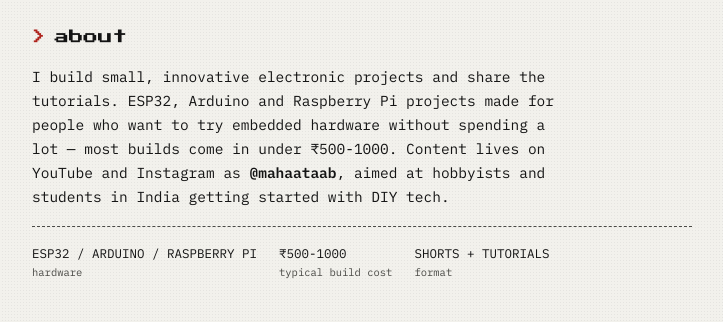
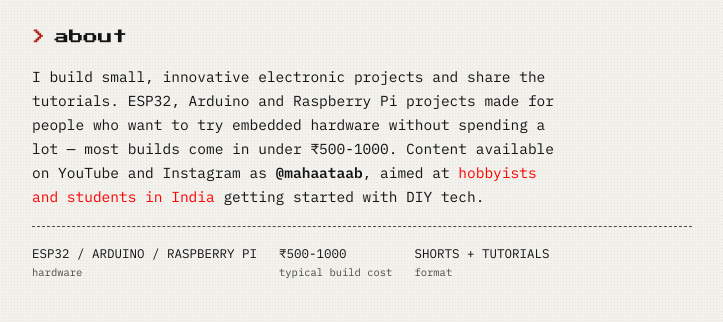
Before and after one commit to mahaataab/mahaataab.io, a plain HTML site: page index.html in a window 1280 px wide. Shown: the part 107-429 px from the top of the page, without its empty margins (278-1001 px from the left). Drawn offline with Linux system fonts and the light colour scheme.

Commit message:
Update index.html

```diff
--- a/index.html
+++ b/index.html
@@ -260,8 +260,8 @@
       I build small, innovative electronic projects and share the tutorials. ESP32, Arduino
       and Raspberry Pi projects made for people who want to try embedded
       hardware without spending a lot &mdash; most builds come in under
-      &#8377;500-1000. Content lives on YouTube and Instagram as
-      <strong>@mahaataab</strong>, aimed at hobbyists and students in India
+      &#8377;500-1000. Content available on YouTube and Instagram as
+      <strong>@mahaataab</strong>, aimed at <span style="color:red;">hobbyists and students in India</span>
       getting started with DIY tech.
     </p>
     <div class="stats">
```
